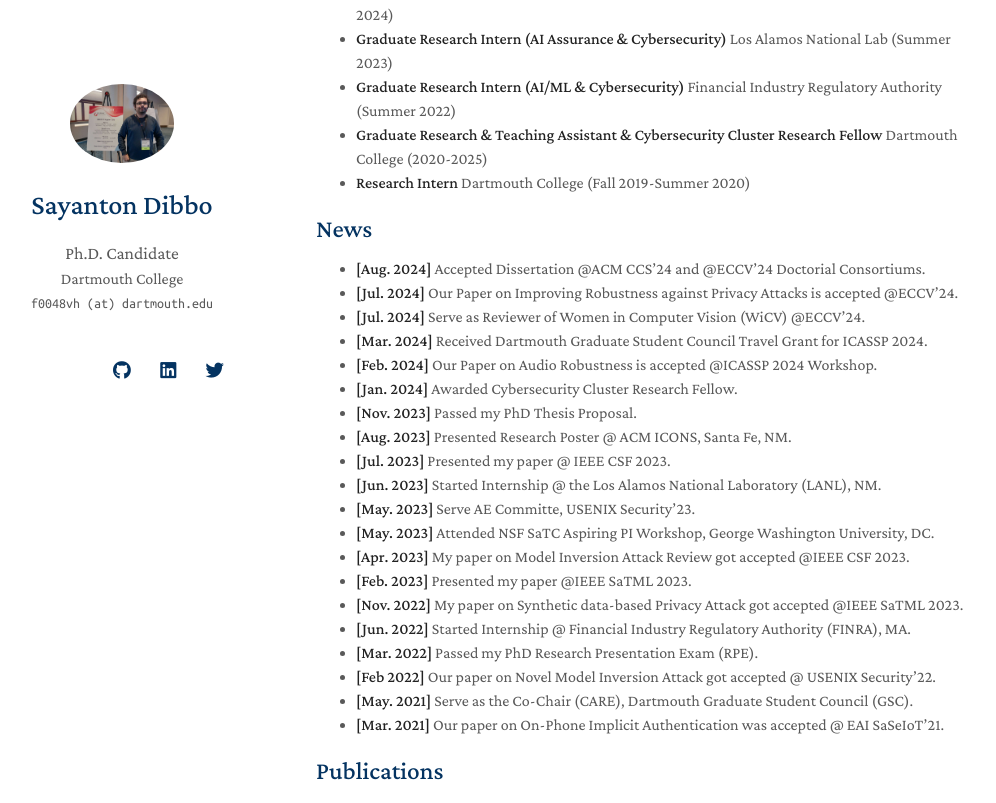
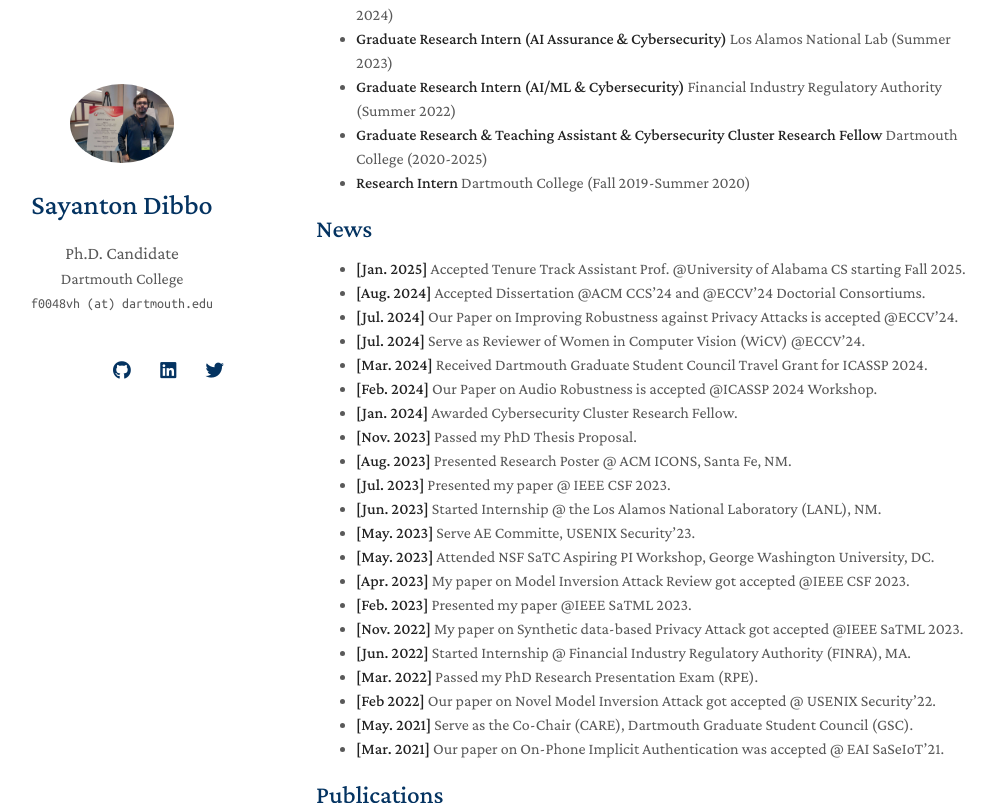
Before and after one commit to SayantonDibbo/SayantonDibbo.github.io, a Jekyll site: the page built from index.md, in a window 1280 px wide and 900 px high, scrolled down 886 px, cut to the strip 0-803 px from the top of the window. Shown: the whole strip, without its empty margins (154-1150 px from the left). Built offline with Jekyll 4.4.1, drawn with Linux system fonts in a browser that asks for light colours; nearby versions of some CDN libraries; a style sheet for code colours, icons or effects is not loaded; our own code applies the rules of GitHub Pages for plain Markdown files.

Commit message:
Update index.md

```diff
--- a/index.md
+++ b/index.md
@@ -34,6 +34,7 @@
 
 ## News
 
+- **[Jan. 2025]** Accepted Tenure Track Assistant Prof. @University of Alabama CS starting Fall 2025.
 - **[Aug. 2024]** Accepted Dissertation @ACM CCS'24 and @ECCV'24 Doctorial Consortiums.
 - **[Jul. 2024]** Our Paper on Improving Robustness against Privacy Attacks is accepted @ECCV'24.
 - **[Jul. 2024]** Serve as Reviewer of Women in Computer Vision (WiCV) @ECCV'24.
```
